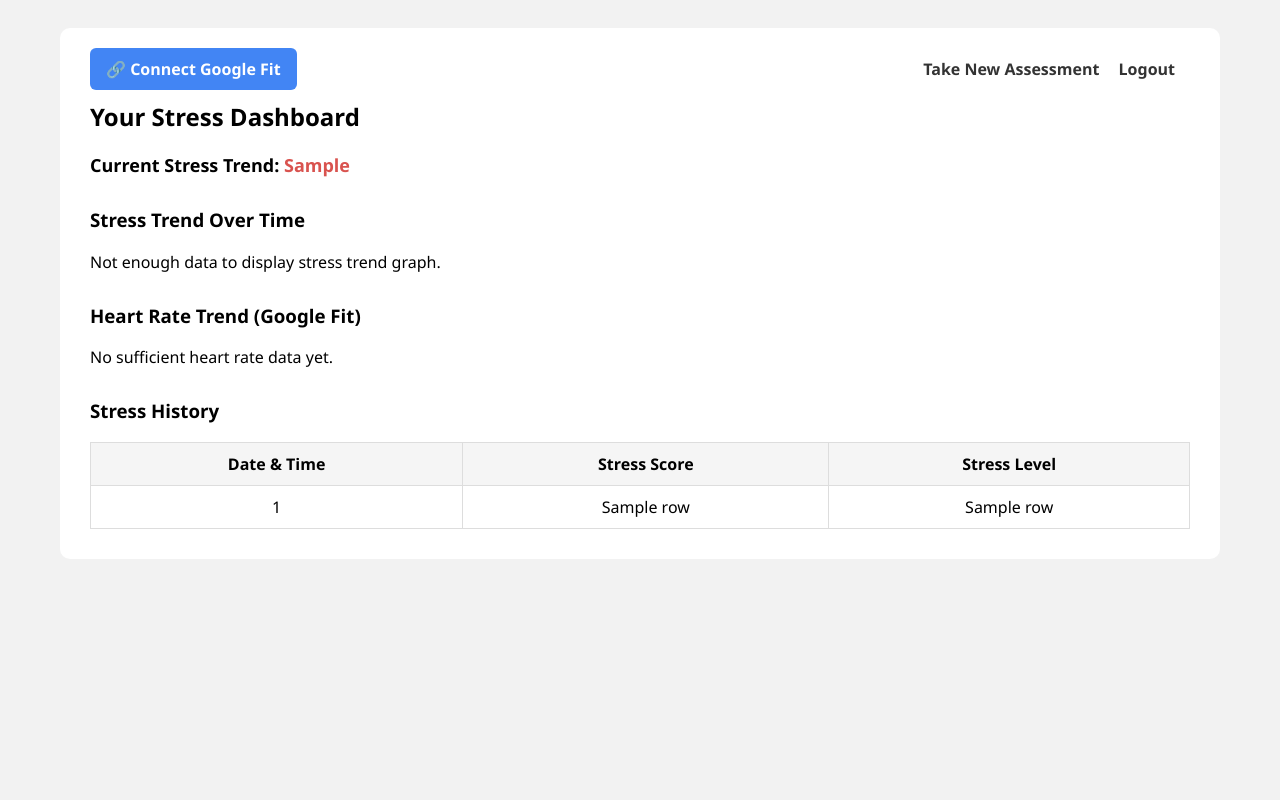
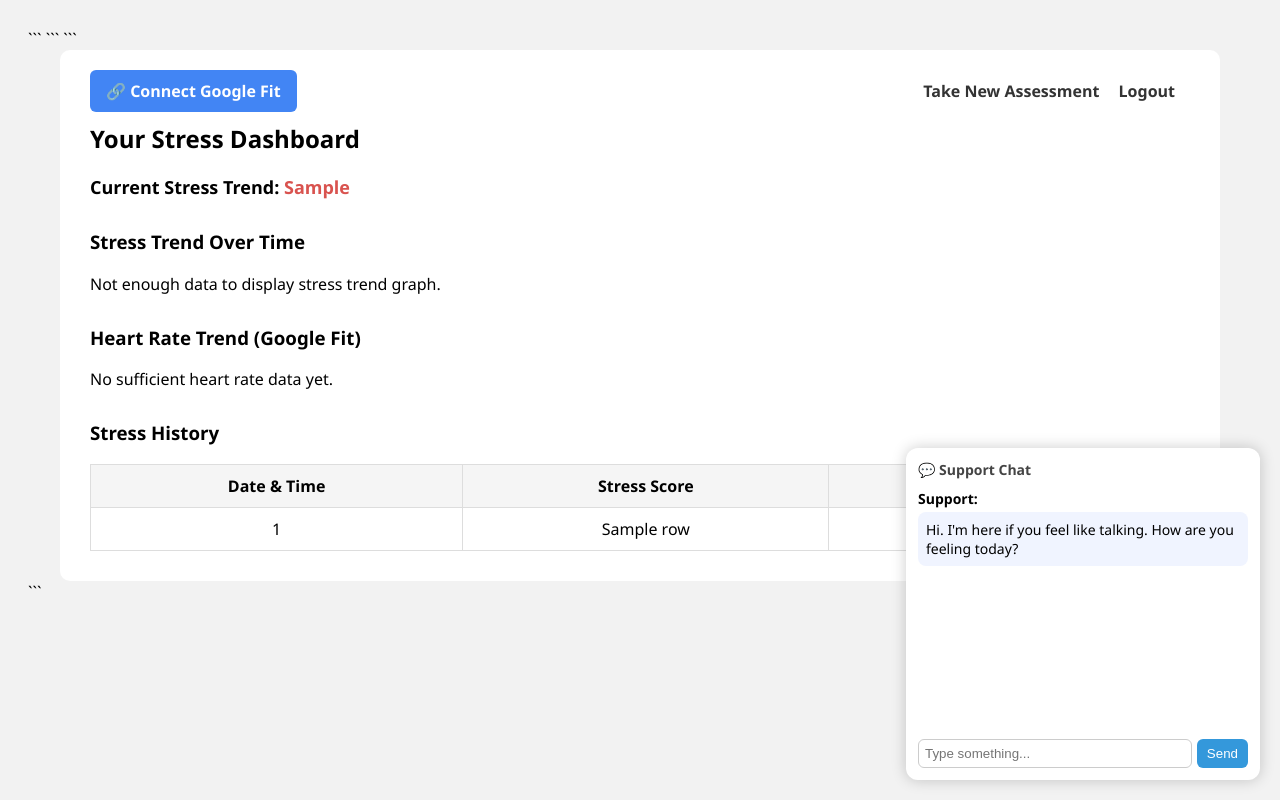
Before and after one commit to kritisans25/workplace-stress-monitor, a Flask app: template app/templates/dashboard.html in a window 1280 px wide. Run offline with Flask 3, Linux system fonts and the light colour scheme; the template is opened without the code that fills it: most values are stand-ins (such as "Sample title", 1, 10 or a date in 2020); parts of the project's set-up code (start-up, migrations or seed data) failed here and were passed over.

Commit message:
Added emotional support chatbot and improved dashboard features

````diff
--- a/app/app.py
+++ b/app/app.py
@@ -26,6 +26,8 @@ from llm_explainer import generate_explanation
 from auth_utils import hash_password, verify_password
 from google_fit_reader import fetch_recent_heart_rate
 from spike_detector import detect_heart_rate_spike
+from email_alert import send_heart_rate_alert
+from chatbot import generate_chat_response
 
 # ================= APP =================
 app = Flask(__name__)
@@ -146,16 +148,16 @@ def predict():
         suggestions=suggestions
     )
 
-# ---------- DASHBOARD ----------
 @app.route("/dashboard")
 def dashboard():
+
     if "user_id" not in session:
         return redirect(url_for("login"))
 
     conn = get_db()
     cursor = conn.cursor()
 
-    # ---- Stress History ----
+    # ---------- Stress History ----------
     cursor.execute("""
         SELECT timestamp, stress_score, stress_level
         FROM stress_history
@@ -172,11 +174,12 @@ def dashboard():
     for ts, score, level in stress_rows:
         dt = datetime.fromisoformat(ts)
         formatted = dt.strftime("%d %b %Y, %I:%M %p")
+
         history.append((formatted, score, level))
         timestamps.append(formatted)
         scores.append(score)
 
-    # ---- Heart Rate ----
+    # ---------- Heart Rate ----------
     cursor.execute("""
         SELECT timestamp, heart_rate
         FROM heart_rate_data
@@ -189,21 +192,41 @@ def dashboard():
     hr_timestamps = []
     heart_rates = []
 
+    today = datetime.now().date()
+
     for ts, hr in hr_rows:
         dt = datetime.fromisoformat(ts)
-        formatted = dt.strftime("%d %b %Y, %I:%M %p")
-        hr_timestamps.append(formatted)
-        heart_rates.append(hr)
 
-    # ---- Spike Detection ----
-    if len(heart_rates) >= 6:
-        recent = heart_rates[-10:]
-        current_hr = heart_rates[-1]
+        # Keep only today's readings
+        if dt.date() == today:
+            formatted = dt.strftime("%I:%M %p")
+            hr_timestamps.append(formatted)
+            heart_rates.append(hr)
+
+    # Limit to last 20 readings
+    hr_timestamps = hr_timestamps[-20:]
+    heart_rates = heart_rates[-20:]
+
+    # Get user email
+    cursor.execute("SELECT email FROM users WHERE id=?", (session["user_id"],))
+    user_email = cursor.fetchone()[0]
+
+    # ---------- Spike Detection ----------
+    if heart_rates and len(heart_rates) >= 6:
+
+        recent = heart_rates[-6:]
+        current_hr = recent[-1]
+
         if detect_heart_rate_spike(recent[:-1], current_hr):
+
             session["alert"] = "⚠️ Sudden heart rate spike detected"
+            send_heart_rate_alert(user_email, current_hr)
 
     stress_trend = compute_stress_trend(DB_PATH, session["user_id"])
+
     conn.close()
+
+    alert = session.pop("alert", None)
 
     return render_template(
         "dashboard.html",
@@ -212,9 +235,9 @@ def dashboard():
         timestamps=timestamps,
         scores=scores,
         hr_timestamps=hr_timestamps,
-        heart_rates=heart_rates
+        heart_rates=heart_rates,
+        alert=alert
     )
-
 # ================= GOOGLE FIT =================
 
 @app.route("/google/connect")
@@ -240,9 +263,9 @@ def google_connect():
     return redirect(
         "https://accounts.google.com/o/oauth2/v2/auth?" + urlencode(params)
     )
-
 @app.route("/google/callback")
 def google_callback():
+
     code = request.args.get("code")
 
     token_response = requests.post(
@@ -257,31 +280,52 @@ def google_callback():
     ).json()
 
     access_token = token_response.get("access_token")
+
+    if not access_token:
+        return "Google authentication failed."
+
     session["google_access_token"] = access_token
 
+    # ---- Fetch Heart Rate Data ----
     data = fetch_recent_heart_rate(access_token)
 
     conn = get_db()
     cursor = conn.cursor()
 
-    for bucket in data.get("bucket", []):
-        for dataset in bucket.get("dataset", []):
-            for point in dataset.get("point", []):
-                if "value" in point:
-                    bpm = int(point["value"][0]["fpVal"])
-                    ts_nanos = int(point["endTimeNanos"])
-                    ts_seconds = ts_nanos / 1e9
-                    dt = datetime.fromtimestamp(ts_seconds)
+    points = data.get("point", [])
 
-                    cursor.execute("""
-                        INSERT INTO heart_rate_data (user_id, timestamp, heart_rate)
-                        VALUES (?, ?, ?)
-                    """, (session["user_id"], dt.isoformat(), bpm))
+    inserted_count = 0
+
+    for point in points:
+        bpm = int(point["value"][0]["fpVal"])
+
+        ts_nanos = int(point["endTimeNanos"])
+        ts_seconds = ts_nanos / 1e9
+        dt = datetime.fromtimestamp(ts_seconds)
+
+        cursor.execute("""
+            INSERT INTO heart_rate_data (user_id, timestamp, heart_rate)
+            VALUES (?, ?, ?)
+        """, (session["user_id"], dt.isoformat(), bpm))
+
+        inserted_count += 1
 
     conn.commit()
     conn.close()
 
+    print(f"Inserted {inserted_count} heart rate records")
+
     return redirect(url_for("dashboard"))
+# Chatbot
+@app.route("/chat", methods=["POST"])
+def chat():
+
+    data = request.json
+    user_message = data.get("message")
+
+    response = generate_chat_response(user_message)
+
+    return {"response": response}
 
 # ================= RUN =================
 if __name__ == "__main__":
--- a/app/templates/dashboard.html
+++ b/app/templates/dashboard.html
@@ -1,9 +1,11 @@
 <!DOCTYPE html>
+
 <html>
 
 <head>
     <title>User Dashboard</title>
 
+    ```
     <!-- Chart.js -->
     <script src="https://cdn.jsdelivr.net/npm/chart.js"></script>
 
@@ -99,10 +101,13 @@
             color: #d9534f;
         }
     </style>
+    ```
+
 </head>
 
 <body>
 
+    ```
     <div class="container">
 
         <!-- TOP BAR -->
@@ -124,9 +129,9 @@
         </div>
 
         <!-- ALERT -->
-        {% if session.get("alert") %}
+        {% if alert %}
         <div class="alert">
-            {{ session.pop("alert") }}
+            {{ alert }}
         </div>
         {% endif %}
 
@@ -156,6 +161,9 @@
         <div class="chart-box">
             <canvas id="heartRateChart"></canvas>
         </div>
+
+        <p><b>Latest Heart Rate:</b> {{ heart_rates[-1] }} BPM</p>
+
         {% else %}
         <p>No sufficient heart rate data yet.</p>
         {% endif %}
@@ -197,7 +205,8 @@
                 data: {{ scores | tojson }},
             borderWidth: 2,
             tension: 0.3,
-            pointRadius: 4
+            pointRadius: 4,
+            borderColor: "#3498db"
             }]
         },
             options: {
@@ -235,7 +244,134 @@
     });
     </script>
     {% endif %}
+    ```
+    <!-- ================= CHATBOT ================= -->
 
+    <div id="chatbox">
+        <div id="chat-header">💬 Support Chat</div>
+
+        <div id="chat-messages">
+            <div>
+                <b>Support:</b>
+                <div class="bot-msg">
+                    Hi. I'm here if you feel like talking. How are you feeling today?
+                </div>
+            </div>
+        </div>
+
+        <div class="chat-input-area">
+            <input id="chat-input" placeholder="Type something..." />
+            <button onclick="sendMessage()">Send</button>
+        </div>
+    </div>
+
+    <style>
+        #chatbox {
+            position: fixed;
+            bottom: 20px;
+            right: 20px;
+            width: 330px;
+            background: white;
+            border-radius: 12px;
+            box-shadow: 0 0 15px rgba(0, 0, 0, 0.2);
+            padding: 12px;
+            font-size: 14px;
+            z-index: 999;
+        }
+
+        #chat-header {
+            font-weight: bold;
+            margin-bottom: 10px;
+            color: #444;
+        }
+
+        #chat-messages {
+            height: 240px;
+            overflow-y: auto;
+            margin-bottom: 10px;
+        }
+
+        .bot-msg {
+            background: #f0f4ff;
+            padding: 8px;
+            border-radius: 8px;
+            margin-top: 4px;
+            margin-bottom: 8px;
+        }
+
+        .user-msg {
+            background: #e8ffe8;
+            padding: 8px;
+            border-radius: 8px;
+            margin-top: 4px;
+            margin-bottom: 8px;
+        }
+
+        .chat-input-area {
+            display: flex;
+            gap: 5px;
+        }
+
+        #chat-input {
+            flex: 1;
+            padding: 6px;
+            border-radius: 6px;
+            border: 1px solid #ccc;
+        }
+
+        .chat-input-area button {
+            padding: 6px 10px;
+            border-radius: 6px;
+            border: none;
+            background: #3498db;
+            color: white;
+            cursor: pointer;
+        }
+    </style>
+
+    <script>
+
+        async function sendMessage() {
+
+            let input = document.getElementById("chat-input")
+            let message = input.value.trim()
+
+            if (!message) return
+
+            let messages = document.getElementById("chat-messages")
+
+            messages.innerHTML += `
+        <div>
+            <b>You:</b>
+            <div class="user-msg">${message}</div>
+        </div>
+    `
+
+            input.value = ""
+
+            messages.scrollTop = messages.scrollHeight
+
+            let res = await fetch("/chat", {
+                method: "POST",
+                headers: {
+                    "Content-Type": "application/json"
+                },
+                body: JSON.stringify({ message: message })
+            })
+
+            let data = await res.json()
+
+            messages.innerHTML += `
+        <div>
+            <b>Support:</b>
+            <div class="bot-msg">${data.response}</div>
+        </div>
+    `
+
+            messages.scrollTop = messages.scrollHeight
+        }
+
+    </script>
 </body>
 
 </html>
--- a/ml/explainability.py
+++ b/ml/explainability.py
@@ -26,8 +26,3 @@ def get_top_contributors(dimensions, threshold=5):
     }
 
     return important
-if __name__ == "__main__":
-    sample_answers = [3,3,4,1,0,1,2,3,3,1,2,2,0,1,1]
-    dims = compute_stress_dimensions(sample_answers)
-    print(dims)
-    print(get_top_contributors(dims))
--- a/ml/google_fit_reader.py
+++ b/ml/google_fit_reader.py
@@ -1,28 +1,26 @@
 import requests
-from datetime import datetime, timedelta
+import time
+
+NOISE_HEART_SOURCE = "raw:com.google.heart_rate.bpm:com.noisefit:noise_activity - Heart data"
 
 def fetch_recent_heart_rate(access_token):
-    end_time = int(datetime.utcnow().timestamp() * 1e9)
-    start_time = int((datetime.utcnow() - timedelta(hours=2)).timestamp() * 1e9)
 
-    body = {
-        "aggregateBy": [{
-            "dataTypeName": "com.google.heart_rate.bpm"
-        }],
-        "bucketByTime": {"durationMillis": 600000},
-        "startTimeNanos": start_time,
-        "endTimeNanos": end_time
+    end_time = int(time.time() * 1000000000)
+    start_time = int(end_time - (3 * 86400 * 1000000000))  # last 3 days
+
+    dataset_id = f"{start_time}-{end_time}"
+
+    url = f"https://www.googleapis.com/fitness/v1/users/me/dataSources/{NOISE_HEART_SOURCE}/datasets/{dataset_id}"
+
+    headers = {
+        "Authorization": f"Bearer {access_token}"
     }
 
-    headers = {
-        "Authorization": f"Bearer {access_token}",
-        "Content-Type": "application/json"
-    }
+    response = requests.get(url, headers=headers)
 
-    response = requests.post(
-        "https://www.googleapis.com/fitness/v1/users/me/dataset:aggregate",
-        json=body,
-        headers=headers
-    )
+    data = response.json()
 
-    return response.json()
+    print("GOOGLE FIT RAW HEART DATA:")
+    print(data)
+
+    return data
````
Also changed, not shown: database/init_db.py (+9 -0 lines), llm/chatbot.py (added, +31 -0 lines), ml/email_alert.py (added, +47 -0 lines), ml/spike_detector.py (+15 -4 lines). Lines whose indentation alone changed are shown as unchanged.
